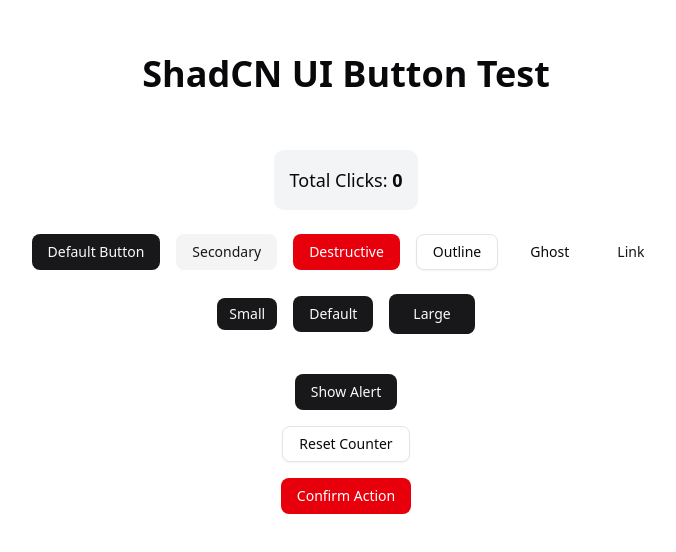
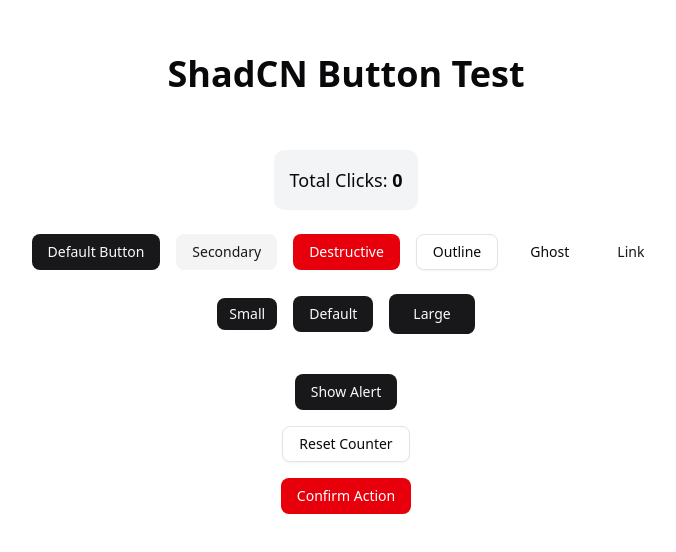
Before and after one commit to CcarrollCI/ShadCN-Button-Test, a Next.js app: page / in a window 1280 px wide. Shown: the part 116-668 px from the top of the page, without its empty margins (294-970 px from the left). Built offline with nearby package versions, Linux system fonts and the light colour scheme.

Commit message:
name change

```diff
--- a/src/app/page.tsx
+++ b/src/app/page.tsx
@@ -20,7 +20,7 @@ export default function Home() {
   return (
     <div className="flex min-h-screen flex-col items-center justify-center p-24 gap-6">
       <h1 className="text-4xl font-bold text-center mb-8">
-        ShadCN UI Button Test
+        ShadCN Button Test
       </h1>
 
       {/* Status Display */}
```
